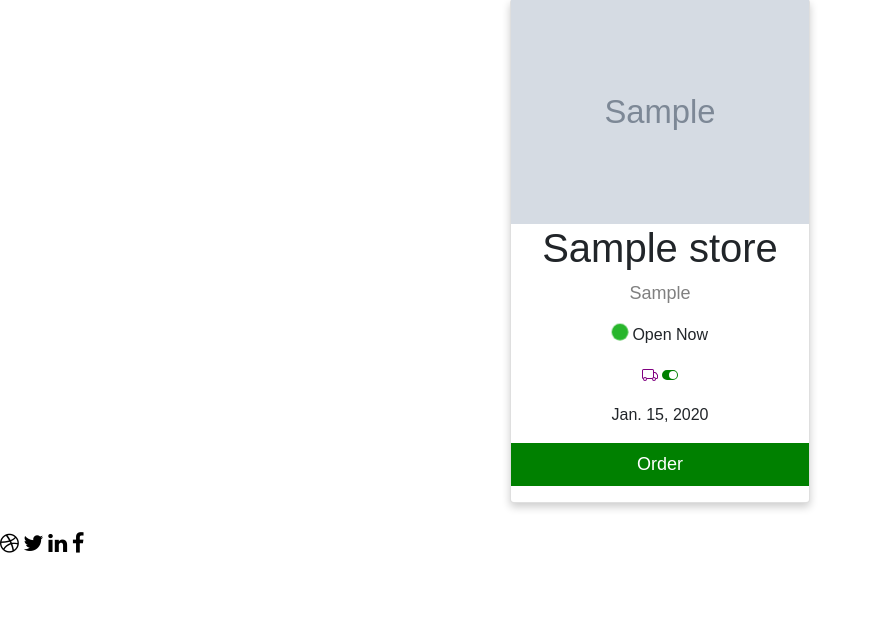
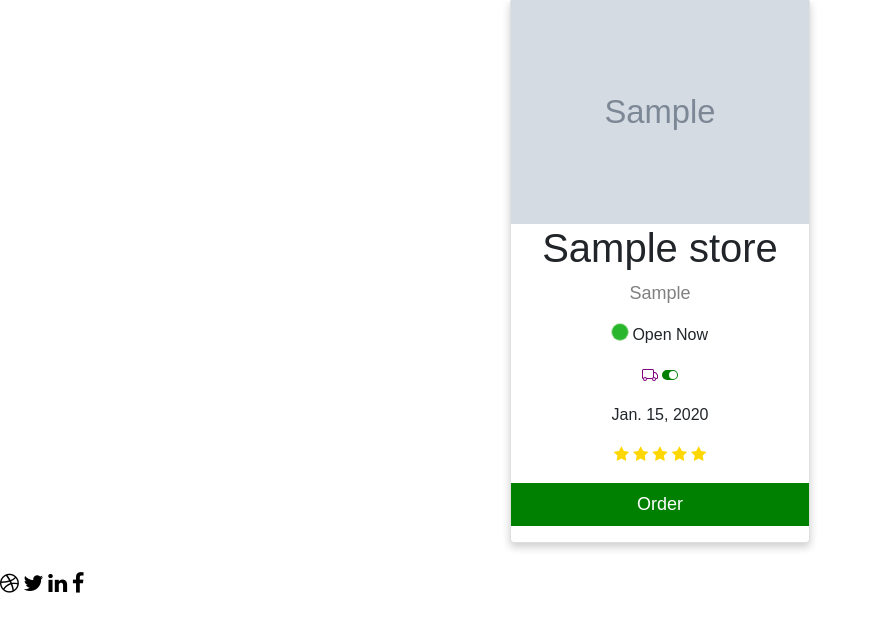
Before and after one commit to chaitanyasunny/nearbuy, a Django app: page /home/stores in a window 1280 px wide. Shown: the part 90-722 px from the top of the page, without its empty margins (0-876 px from the left). Run offline with Django 3.2, Linux system fonts and the light colour scheme; tables that the repository leaves empty hold one stand-in row (values such as "Sample post"); grey boxes marked "Sample" are stand-in pictures; some libraries are stand-ins or nearby versions.

Commit message:
user rating feature added

```diff
--- a/nearbuy/templates/home/store_list.html
+++ b/nearbuy/templates/home/store_list.html
@@ -74,6 +74,8 @@
         button:hover, a:hover {
           opacity: 0.5;
         }
+        .checked {
+          color: gold;
         </style>
 </head>
 <body>
@@ -146,6 +148,13 @@
             </p>
             {% endif %}
             <p>{{ store.created_at}}</p>
+            <p>
+              <span class="fa fa-star checked"></span>
+              <span class="fa fa-star checked"></span>
+              <span class="fa fa-star checked"></span>
+              <span class="fa fa-star checked"></span>
+              <span class="fa fa-star checked"></span>
+            </p>
             <p><button>Order</button></p>
         </div>
 
```
Also changed, not shown: nearbuy/media/home/storeimages/download_3.jpg (added), nearbuy/media/home/storeimages/hashtag.jpg (added).
